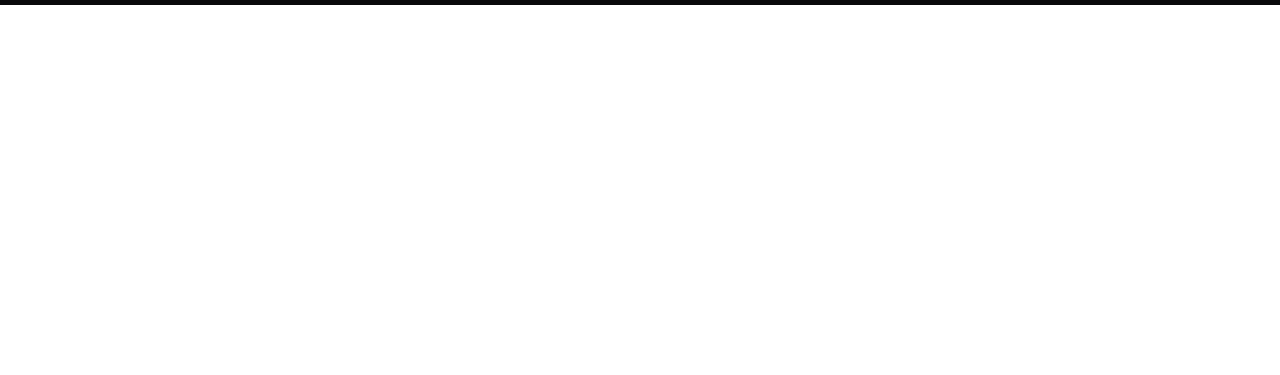
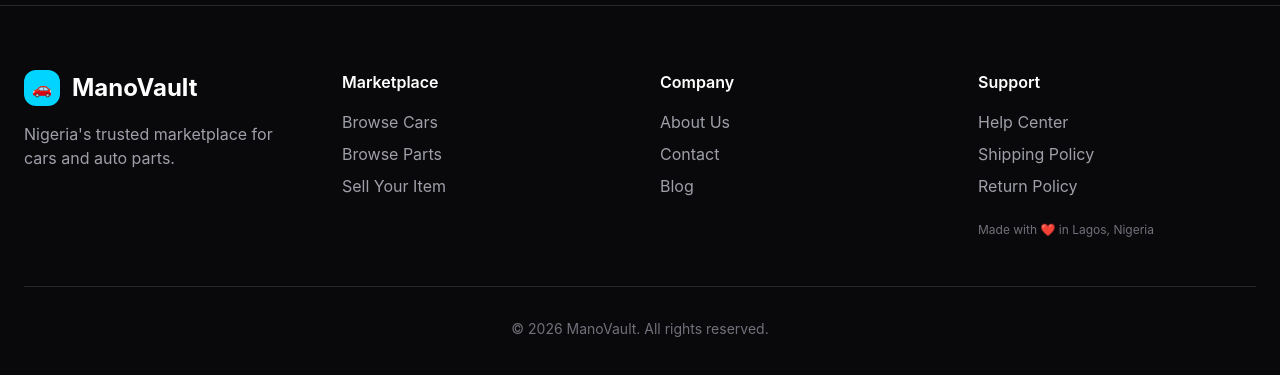
Before and after one commit to JM-19G/manovault, a React (Vite) app: page / in a window 1280 px wide. Shown: the part 1420-1795 px from the top of the page. Before the commit the page ends 1425 px from the top, so only its background shows below. Built offline with nearby package versions, Linux system fonts and the light colour scheme.

Commit message:
I add footer + polish UI and make tabs fully functional

```diff
--- a/src/App.jsx
+++ b/src/App.jsx
@@ -1,11 +1,13 @@
 import Header from './components/common/Header';
 import Home from './pages/Home';
+import Footer from './components/common/Footer';
 
 function App() {
   return (
     <div className="min-h-screen bg-zinc-950 text-white">
       <Header />
       <Home />
+      <Footer />
     </div>
   );
 }
--- /dev/null
+++ b/src/components/common/Footer.jsx
@@ -0,0 +1,51 @@
+export default function Footer() {
+  return (
+    <footer className="bg-zinc-950 border-t border-zinc-800 py-16">
+      <div className="max-w-7xl mx-auto px-6">
+        <div className="grid grid-cols-1 md:grid-cols-4 gap-10">
+          <div>
+            <div className="flex items-center gap-3 mb-4">
+              <div className="w-9 h-9 bg-accent rounded-xl flex items-center justify-center">
+                🚗
+              </div>
+              <h3 className="text-2xl font-bold">ManoVault</h3>
+            </div>
+            <p className="text-zinc-400">Nigeria's trusted marketplace for cars and auto parts.</p>
+          </div>
+
+          <div>
+            <h4 className="font-semibold mb-4">Marketplace</h4>
+            <ul className="space-y-2 text-zinc-400">
+              <li>Browse Cars</li>
+              <li>Browse Parts</li>
+              <li>Sell Your Item</li>
+            </ul>
+          </div>
+
+          <div>
+            <h4 className="font-semibold mb-4">Company</h4>
+            <ul className="space-y-2 text-zinc-400">
+              <li>About Us</li>
+              <li>Contact</li>
+              <li>Blog</li>
+            </ul>
+          </div>
+
+          <div>
+            <h4 className="font-semibold mb-4">Support</h4>
+            <ul className="space-y-2 text-zinc-400">
+              <li>Help Center</li>
+              <li>Shipping Policy</li>
+              <li>Return Policy</li>
+            </ul>
+            <p className="text-xs text-zinc-500 mt-6">Made with ❤️ in Lagos, Nigeria</p>
+          </div>
+        </div>
+
+        <div className="border-t border-zinc-800 mt-12 pt-8 text-center text-sm text-zinc-500">
+          © 2026 ManoVault. All rights reserved.
+        </div>
+      </div>
+    </footer>
+  );
+}
```
